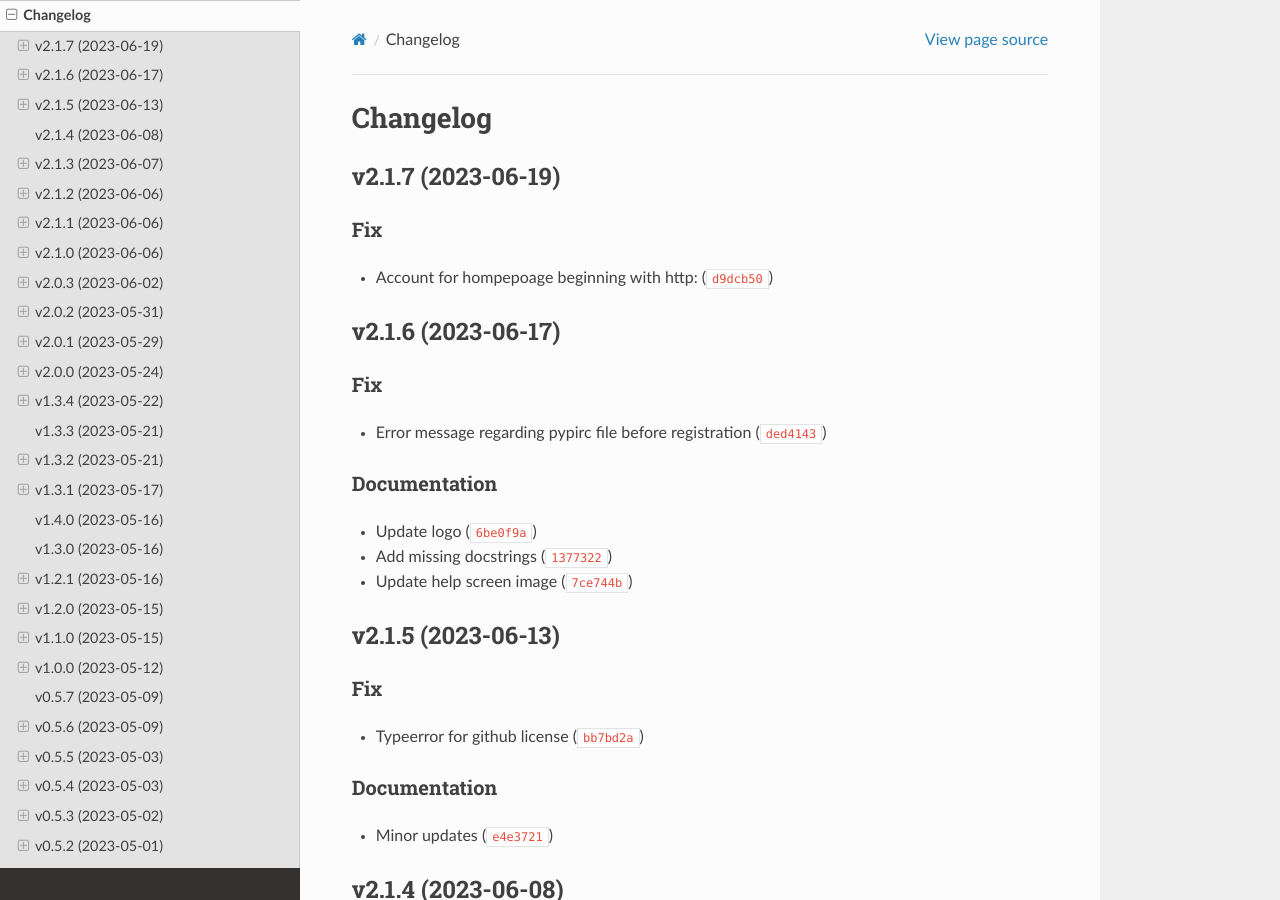
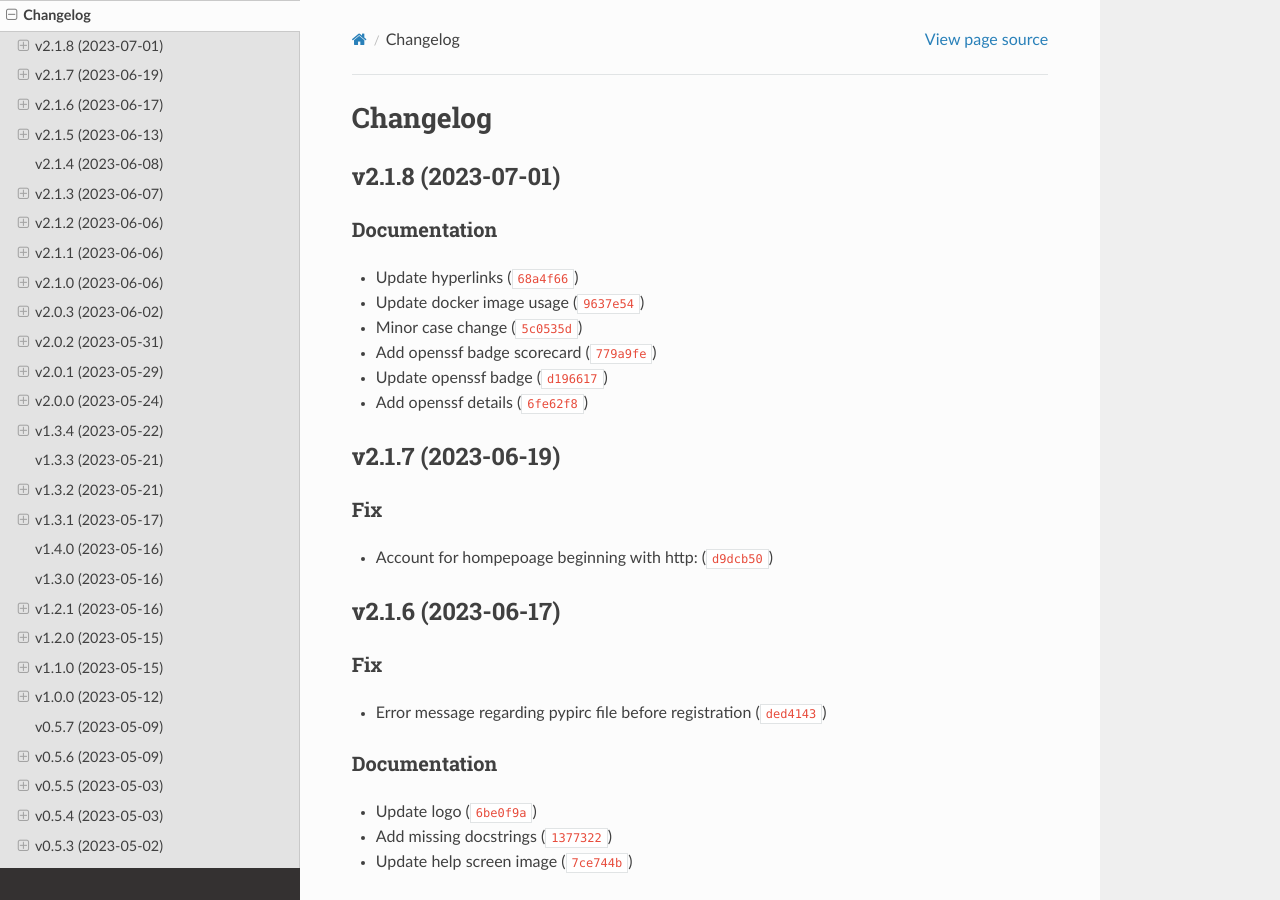
Before and after one commit to Stephen-RA-King/pynamer, a Sphinx documentation site: the page built from docs/changelog.md, in a window 1280 px wide and 900 px high. Built offline with Sphinx 7.4.7 and the Read the Docs theme 2.0.0, drawn with Linux system fonts in a browser that asks for light colours; pages that are not in the unit, such as notebooks, are missing from menus.

Commit message:
chore: bump version

```diff
--- a/CHANGELOG.md
+++ b/CHANGELOG.md
@@ -1,6 +1,15 @@
 # Changelog
 
 <!--next-version-placeholder-->
+
+## v2.1.8 (2023-07-01)
+### Documentation
+* Update hyperlinks ([`68a4f66`](https://github.com/Stephen-RA-King/pynamer/commit/68a4f665b642795589c354bc3e192ff8038e19c6))
+* Update docker image usage ([`9637e54`](https://github.com/Stephen-RA-King/pynamer/commit/9637e54529e1113daea1e6c1ce6b8bf785d16aa0))
+* Minor case change ([`5c0535d`](https://github.com/Stephen-RA-King/pynamer/commit/5c0535d78b48a2efdaede61ff675359c78df135b))
+* Add openssf badge scorecard ([`779a9fe`](https://github.com/Stephen-RA-King/pynamer/commit/779a9fec1e400cfd3400ad5dcace6f9121de5bc3))
+* Update openssf badge ([`d196617`](https://github.com/Stephen-RA-King/pynamer/commit/d1966179c7dcec1ac872595b8278ad5501bafd2e))
+* Add openssf details ([`6fe62f8`](https://github.com/Stephen-RA-King/pynamer/commit/6fe62f8f5450949f4e37638f293457052061de61))
 
 ## v2.1.7 (2023-06-19)
 ### Fix
--- a/docs/conf.py
+++ b/docs/conf.py
@@ -7,7 +7,7 @@
 # -- Project information -----------------------------------------------------
 
 project = "pynamer"
-version = "2.1.7"
+version = "2.1.8"
 copyright = "2023, Stephen R A King"
 author = "Stephen R A King"
 
--- a/src/pynamer/__init__.py
+++ b/src/pynamer/__init__.py
@@ -9,7 +9,7 @@ from importlib.resources import files
 import yaml
 
 __title__ = "pynamer"
-__version__ = "2.1.7"
+__version__ = "2.1.8"
 __author__ = "Stephen R A King"
 __description__ = (
     "Utility to find an available package name in the PyPI repository and register it "
```
